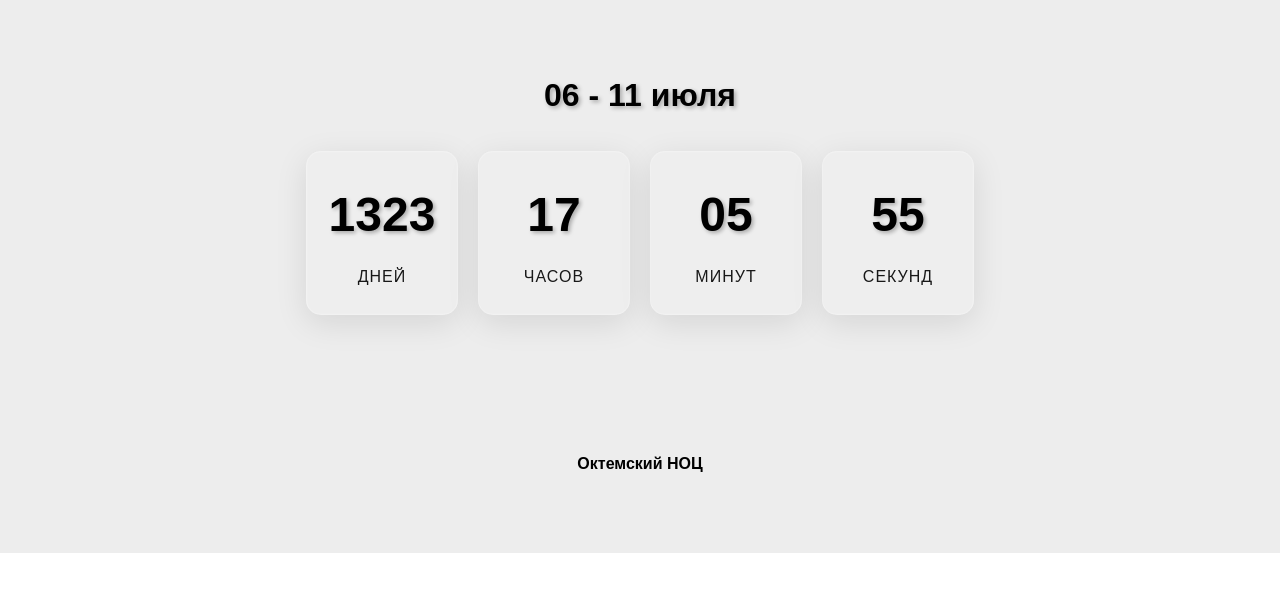
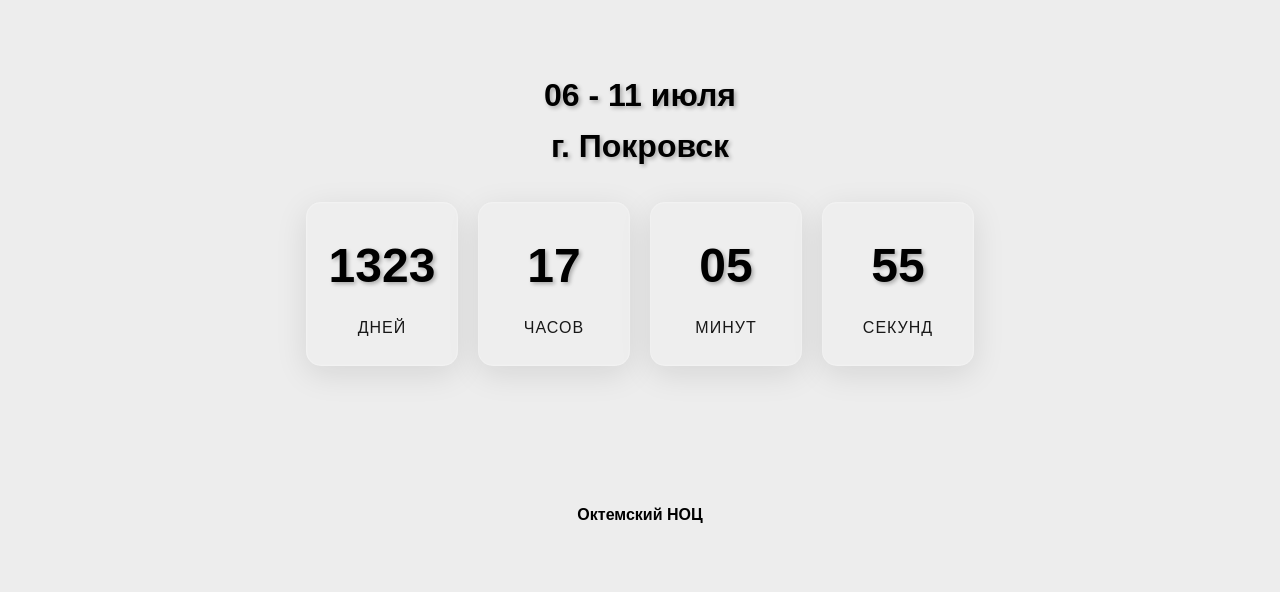
Before and after one commit to RuroXren/manchaary2029, a website: page index.html in a window 1280 px wide. Shown: the part 863-1455 px from the top of the page. Before the commit the page ends 1416 px from the top, so only its background shows below. Drawn offline with Linux system fonts and the light colour scheme.

Commit message:
FORCE Update index.html

```diff
--- a/index.html
+++ b/index.html
@@ -29,7 +29,7 @@
     <script src="index.js"></script>
     <section class="timer">
         <div class="tim">
-            <p class="tim-text">06 - 11 июля <br> </p>
+            <p class="tim-text">06 - 11 июля <br> г. Покровск</p>
             <div class="timer_box">
                 <div class="timeron">
                     <div class="time">
```
